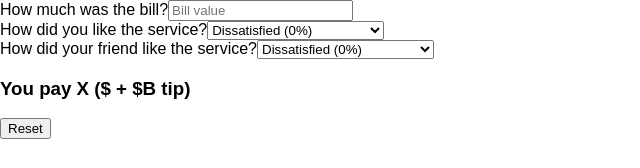
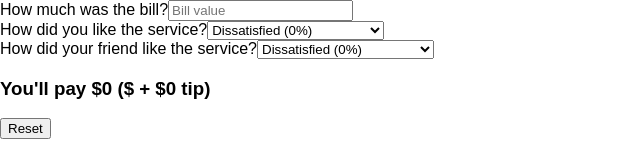
Before and after one commit to bHabawel/tip-calculator, a React (Create React App) app: page / in a window 1280 px wide. Shown: the top 168 px of the page, without its empty margins (0-640 px from the left). Built offline with nearby package versions, Linux system fonts and the light colour scheme.

Commit message:
added tip state

```diff
--- a/src/App.js
+++ b/src/App.js
@@ -11,12 +11,21 @@ function App() {
 
 function TipCalculator() {
   const [bill, setBill] = useState("");
+  const [percentage1, setPercentage1] = useState(0);
+  const [percentage2, setPercentage2] = useState(0);
+
+  const tip = bill * ((percentage1 + percentage2) / 2 / 100);
+  const totalBill = bill + tip;
   return (
     <div>
       <BillInput bill={bill} onSetBill={setBill} />
-      <SelectPercentage>How did you like the service?</SelectPercentage>
-      <SelectPercentage>How did your friend like the service?</SelectPercentage>
-      <Output bill={bill} />
+      <SelectPercentage percentage={percentage1} onSelect={setPercentage1}>
+        How did you like the service?
+      </SelectPercentage>
+      <SelectPercentage percentage={percentage2} onSelect={setPercentage2}>
+        How did your friend like the service?
+      </SelectPercentage>
+      <Output bill={bill} tip={tip} totalBill={totalBill} />
       <Reset />
     </div>
   );
@@ -36,11 +45,14 @@ function BillInput({ bill, onSetBill }) {
   );
 }
 
-function SelectPercentage({ children }) {
+function SelectPercentage({ children, percentage, onSelect }) {
   return (
     <div>
       <label>{children}</label>
-      <select>
+      <select
+        value={percentage}
+        onChange={(e) => onSelect(Number(e.target.value))}
+      >
         <option value="0">Dissatisfied (0%)</option>
         <option value="5">It was okay (5%)</option>
         <option value="10">It was good (10%)</option>
@@ -50,8 +62,12 @@ function SelectPercentage({ children }) {
   );
 }
 
-function Output({ bill }) {
-  return <h3>You pay X (${bill} + $B tip)</h3>;
+function Output({ bill, tip, totalBill }) {
+  return (
+    <h3>
+      You'll pay ${totalBill} (${bill} + ${tip} tip)
+    </h3>
+  );
 }
 
 function Reset() {
```
